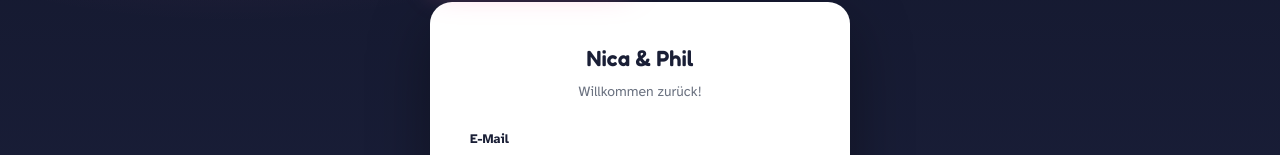
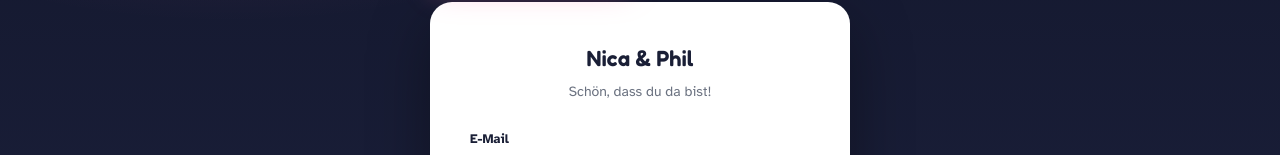
Before and after one commit to NICA-PHIL/lernapp-ki, a Next.js app: page /login in a window 1280 px wide. Shown: the part 258-413 px from the top of the page. Built offline with nearby package versions, Linux system fonts and the light colour scheme; no server answers.

Commit message:
Fix login greeting assuming a returning visitor
"Willkommen zurück!" showed by default even to brand-new visitors,
since login is the default tab. Swapped for a neutral greeting that
works regardless of whether they have been here before.

```diff
--- a/src/app/login/page.tsx
+++ b/src/app/login/page.tsx
@@ -103,7 +103,7 @@ export default function LoginPage() {
               Nica &amp; Phil
             </h1>
             <p style={{ color: theme.mid, fontSize: '14px', margin: 0 }}>
-              {mode === 'login' ? 'Willkommen zurück!' : rolle === 'kind' ? 'Los geht’s, dein eigenes Konto!' : 'Elternkonto erstellen'}
+              {mode === 'login' ? 'Schön, dass du da bist!' : rolle === 'kind' ? 'Los geht’s, dein eigenes Konto!' : 'Elternkonto erstellen'}
             </p>
           </div>
           <form onSubmit={handleSubmit}>
```
